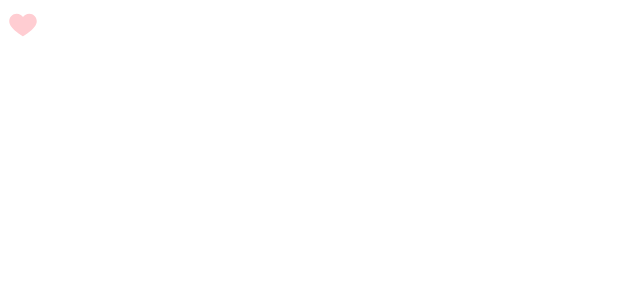
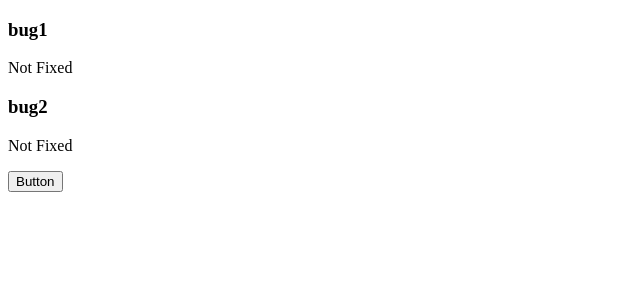
Before and after one commit to Karanfullstack/react-plus-typescript-1, a React (Vite) app: page / in a window 1280 px wide. Shown: the top 300 px of the page, without its empty margins (0-640 px from the left). Built offline with nearby package versions, Linux system fonts and the light colour scheme.

Commit message:
updating objects

```diff
--- a/package.json
+++ b/package.json
@@ -10,6 +10,7 @@
   },
   "dependencies": {
     "bootstrap": "^5.2.3",
+    "immer": "^10.0.4",
     "react": "^18.2.0",
     "react-dom": "^18.2.0",
     "react-icons": "^4.7.1"
--- a/src/App.tsx
+++ b/src/App.tsx
@@ -1,9 +1,22 @@
-import Like from "./Like";
+import { useState } from "react";
+function App() {
+	const [isBug, setBug] = useState([
+		{ id: 1, title: "bug1", fixed: false },
+		{ id: 2, title: "bug2", fixed: false },
+	]);
 
-function App() {
+	const handelDrink = () => {
+		setBug(isBug.map((bug) => (bug.id === 1 ? { ...bug, fixed: true } : bug)));
+	};
 	return (
 		<div className="App">
-			<Like onClick={() => console.log("clicked")} />
+			{isBug.map((bug) => (
+				<div key={bug.id}>
+					<h3>{bug.title}</h3>
+					<p>{bug.fixed ? "Fixed" : "Not Fixed"}</p>
+				</div>
+			))}
+			<button onClick={handelDrink}>Button</button>
 		</div>
 	);
 }
```
Also changed, not shown: 1 other file (tests, documents, lock files or other folders).
